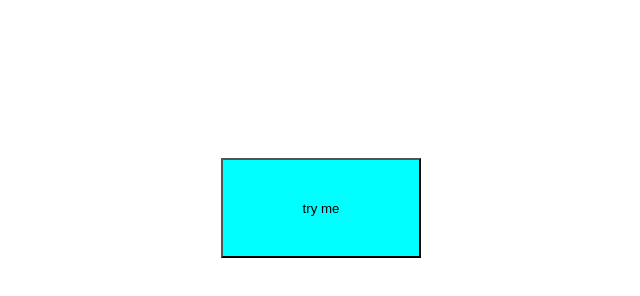
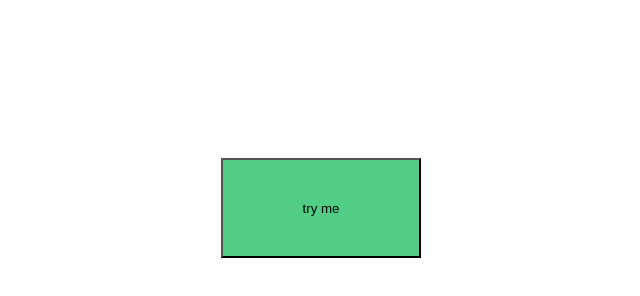
Before and after one commit to camilomontenegro/PPT, a plain HTML site: page html.html in a window 1280 px wide. Shown: the whole page, without its empty margins (319-959 px from the left). Drawn offline with Linux system fonts and the light colour scheme.

Commit message:
Cyan to green button

```diff
--- a/style.css
+++ b/style.css
@@ -5,7 +5,7 @@
 .button {
     width: 200px;
     height: 100px;
-    background-color: cyan;
+    background-color: rgb(81, 206, 133);
 }
 
 .button_container {
```
